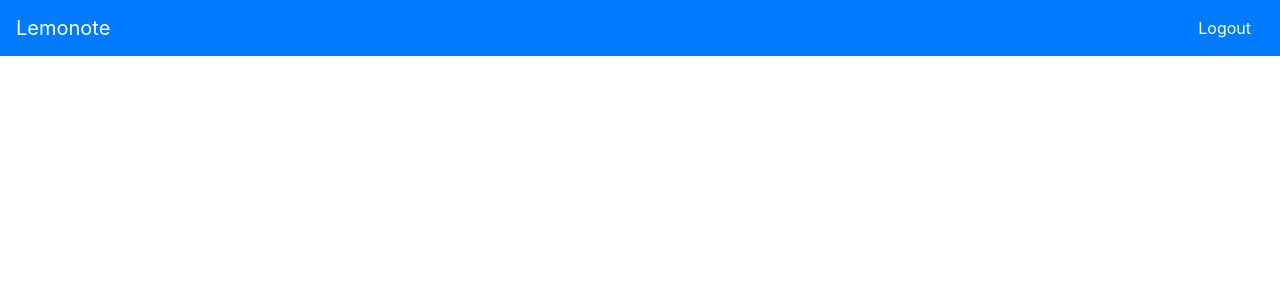
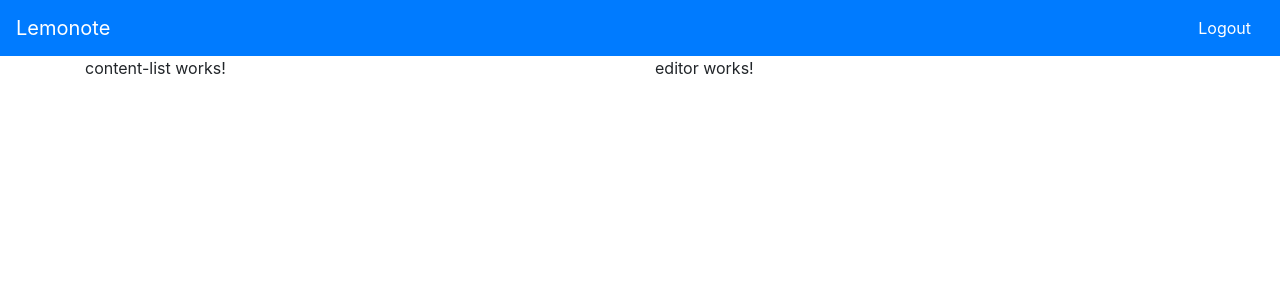
Before and after one commit to Surras/lemonote-web, an Angular app: page / in a window 1280 px wide. Shown: the top 300 px of the page. Built offline with nearby package versions, Linux system fonts and the light colour scheme.

Commit message:
feat: add some basic compoenents

```diff
--- a/src/app/app.component.html
+++ b/src/app/app.component.html
@@ -7,3 +7,14 @@
     </li>
   </ul>
 </nav>
+
+<div class="container">
+  <div class="row">
+    <div class="col-sm">
+      <app-content-list></app-content-list>
+    </div>
+    <div class="col-sm">
+      <app-editor></app-editor>
+    </div>
+  </div>
+</div>
--- a/src/app/app.module.ts
+++ b/src/app/app.module.ts
@@ -2,10 +2,14 @@ import { BrowserModule } from '@angular/platform-browser';
 import { NgModule } from '@angular/core';
 
 import { AppComponent } from './app.component';
+import { EditorComponent } from './editor/editor.component';
+import { ContentListComponent } from './content-list/content-list.component';
 
 @NgModule({
   declarations: [
-    AppComponent
+    AppComponent,
+    EditorComponent,
+    ContentListComponent
   ],
   imports: [
     BrowserModule
--- /dev/null
+++ b/src/app/content-list/content-list.component.html
@@ -0,0 +1 @@
+<p>content-list works!</p>
--- /dev/null
+++ b/src/app/content-list/content-list.component.ts
@@ -0,0 +1,15 @@
+import { Component, OnInit } from '@angular/core';
+
+@Component({
+  selector: 'app-content-list',
+  templateUrl: './content-list.component.html',
+  styleUrls: ['./content-list.component.scss']
+})
+export class ContentListComponent implements OnInit {
+
+  constructor() { }
+
+  ngOnInit() {
+  }
+
+}
--- /dev/null
+++ b/src/app/editor/editor.component.html
@@ -0,0 +1 @@
+<p>editor works!</p>
--- /dev/null
+++ b/src/app/editor/editor.component.ts
@@ -0,0 +1,15 @@
+import { Component, OnInit } from '@angular/core';
+
+@Component({
+  selector: 'app-editor',
+  templateUrl: './editor.component.html',
+  styleUrls: ['./editor.component.scss']
+})
+export class EditorComponent implements OnInit {
+
+  constructor() { }
+
+  ngOnInit() {
+  }
+
+}
```
Also changed, not shown: src/app/content-list/content-list.component.scss (added), src/app/editor/editor.component.scss (added), 2 other files (tests, documents, lock files or other folders).
